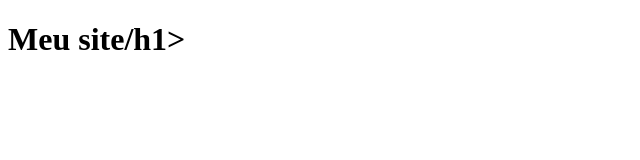
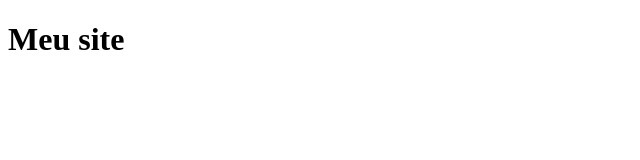
Before and after one commit to RavQueen/aula, a plain HTML site: page index.html in a window 1280 px wide. Shown: the full height of the page, 0-640 px from the left. Drawn offline with Linux system fonts and the light colour scheme.

Commit message:
Projeto iniciado

```diff
--- a/index.html
+++ b/index.html
@@ -6,6 +6,6 @@
     <title>Document</title>
 </head>
 <body>
-    <h1>Meu site/h1>
+    <h1>Meu site</h1>
 </body>
 </html>
```
